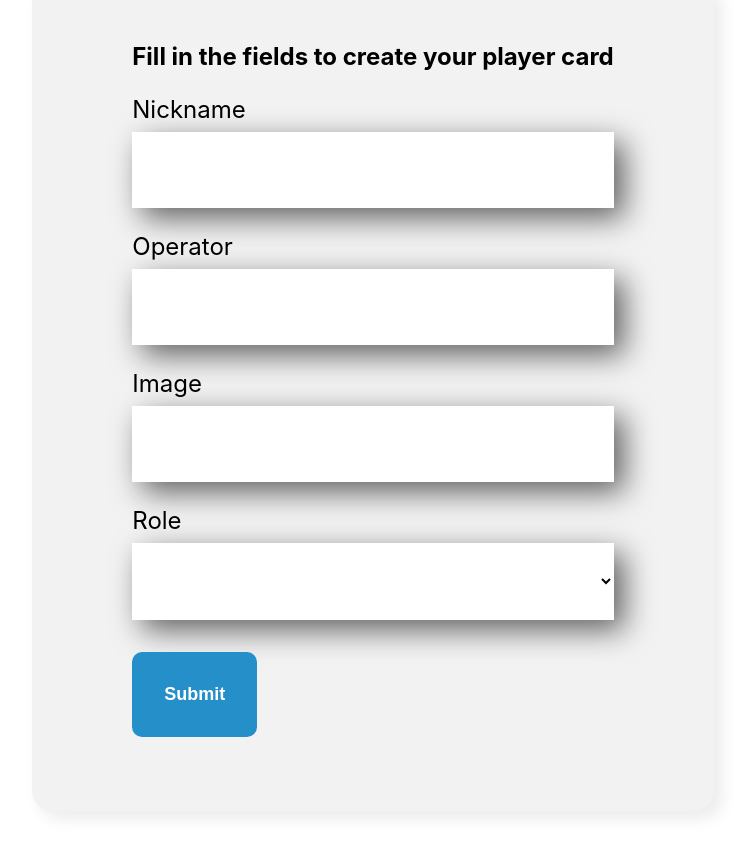
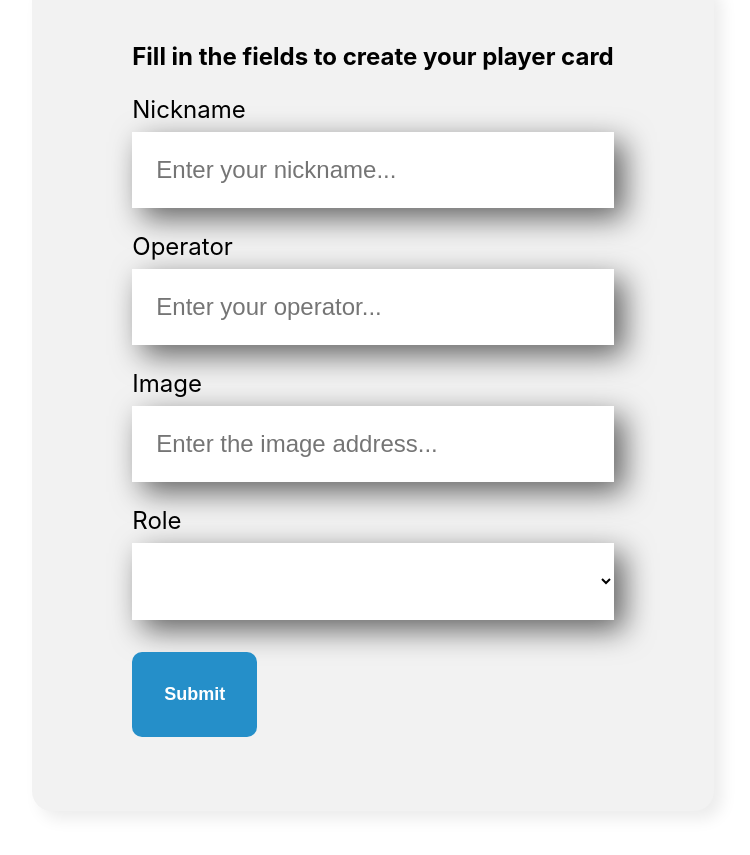
Before and after one commit to gbrllcavichion/bytestrike, a React (Create React App) app: page / in a window 1280 px wide. Shown: the part 1060-1915 px from the top of the page, without its empty margins (267-1017 px from the left). Built offline with nearby package versions, Linux system fonts and the light colour scheme.

Commit message:
🐛 Now it's appearing the placeholders

```diff
--- a/src/components/Field/index.js
+++ b/src/components/Field/index.js
@@ -13,7 +13,7 @@ const Field = (props) => {
             <label>
                 {props.label}
             </label>
-            <input value={props.value} onChange={whenTyped} required={props.mandatory} placeholder={props.changedPlaceholder}/>
+            <input value={props.value} onChange={whenTyped} required={props.mandatory} placeholder={changedPlaceholder}/>
         </div>
     )
 }
```
